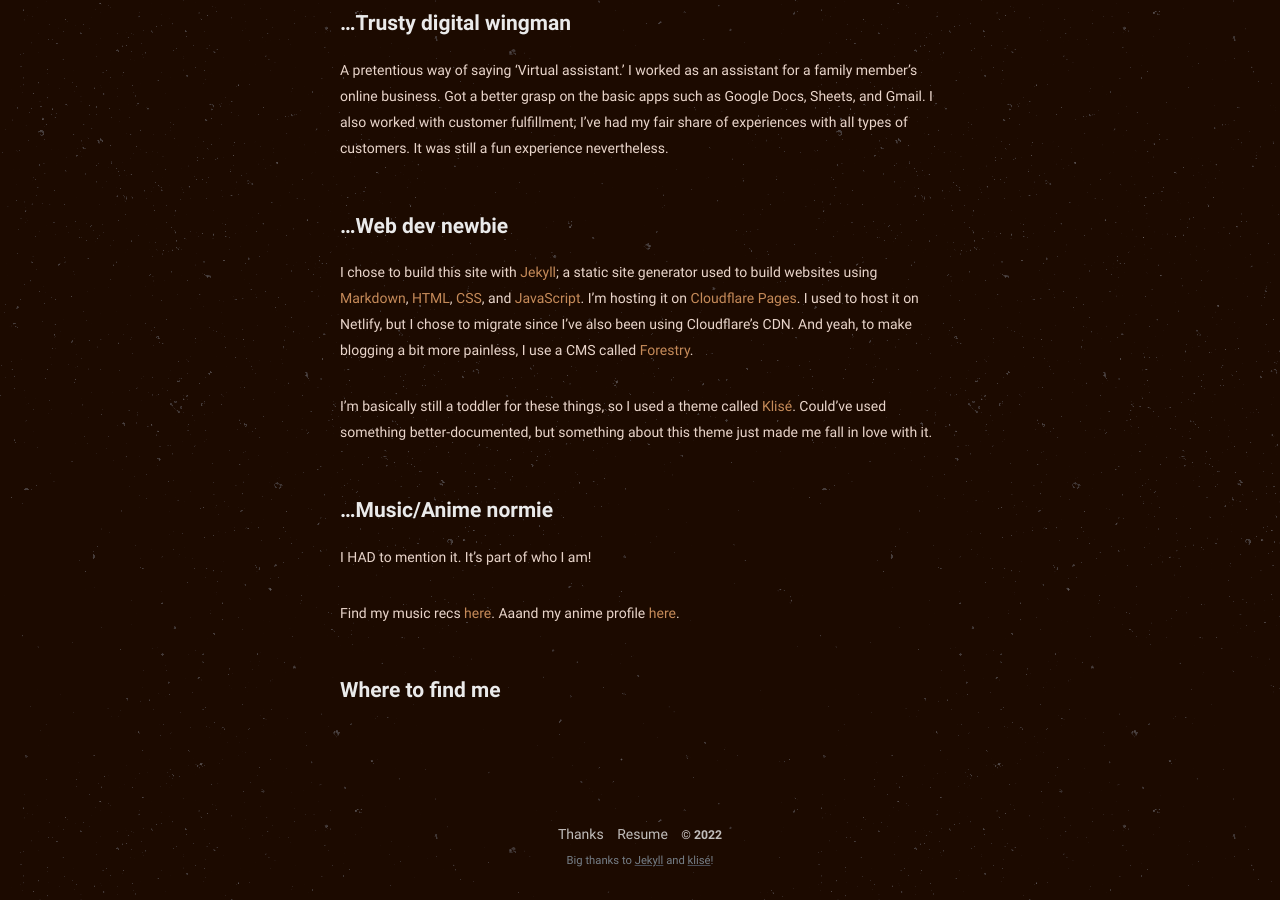
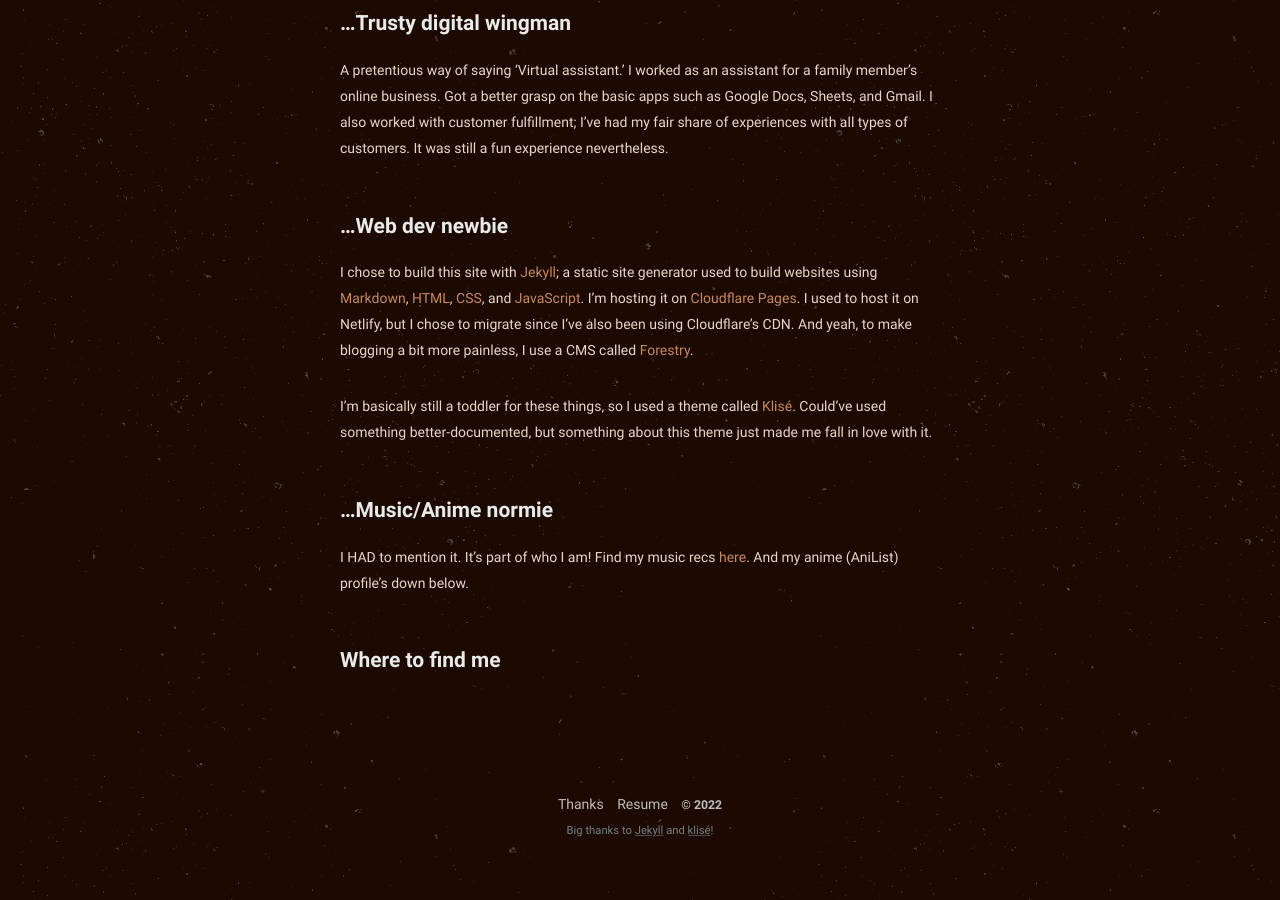
Before and after one commit to philippines69/carlcastroarchives, a Jekyll site: the page built from about.md, in a window 1280 px wide and 900 px high, scrolled down 1013 px. Built offline with Jekyll 4.4.1, drawn with Linux system fonts in a browser that asks for light colours.

Commit message:
Update from Forestry.io philippines69 updated about.md

```diff
--- a/about.md
+++ b/about.md
@@ -36,8 +36,6 @@
 
 # ...Music/Anime normie
 
-I HAD to mention it. It's part of who I am!
-
-Find my music recs [here](https://www.carlcastroarchives.ml/archive/#Music). Aaand my anime profile [here]().
+I HAD to mention it. It's part of who I am! Find my music recs [here](https://www.carlcastroarchives.ml/archive/#Music). And my anime (AniList) profile's down below.
 
 # Where to find me
```
